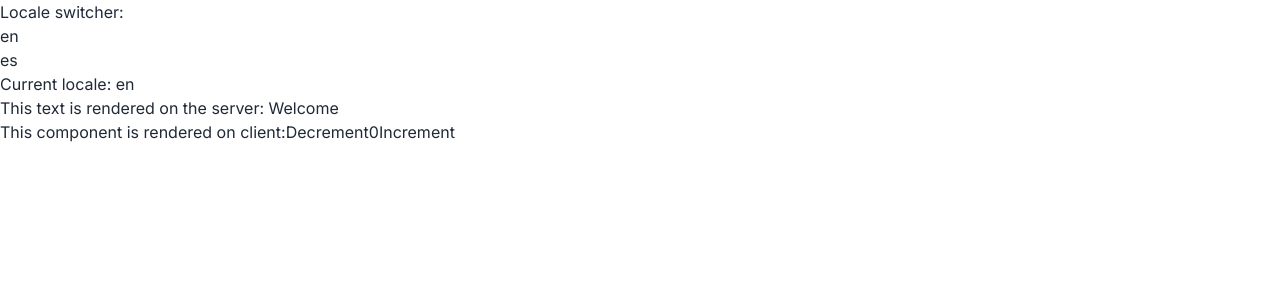
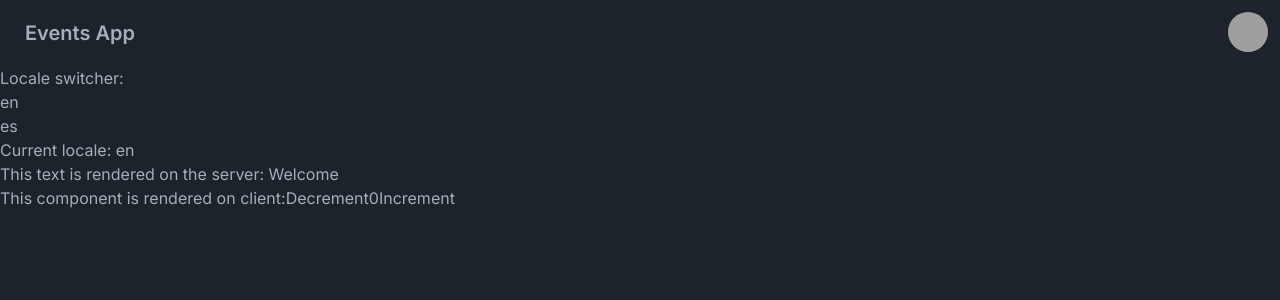
Before and after one commit to mariopicassodev/events-front, a Next.js app: page /en in a window 1280 px wide. Shown: the top 300 px of the page. Built offline with nearby package versions, Linux system fonts and the light colour scheme; grey boxes are pictures that could not be loaded.

Commit message:
OK: SSR navbar and some auth google provider logic

```diff
--- a/dictionaries/en.json
+++ b/dictionaries/en.json
@@ -5,5 +5,13 @@
     "counter": {
         "increment": "Increment",
         "decrement": "Decrement"
+    },
+    "signin": {
+        "username": "Username",
+        "signin": "Sign in"
+    },
+    "navbar": {
+        "logout": "Logout",
+        "myevents": "My events"
     }
 }
--- a/dictionaries/es.json
+++ b/dictionaries/es.json
@@ -5,5 +5,13 @@
     "counter": {
         "increment": "Incrementar",
         "decrement": "Disminuir"
+    },
+    "signin": {
+        "username": "Nombre de usuario",
+        "signin": "Iniciar sesión"
+    },
+    "navbar": {
+        "logout": "Cerrar sesión",
+        "myevents": "Mis eventos"
     }
 }
--- a/package.json
+++ b/package.json
@@ -13,10 +13,13 @@
     "@prisma/client": "^5.18.0",
     "negotiator": "^0.6.3",
     "next": "14.2.5",
+    "next-auth": "^4.24.7",
     "react": "^18",
-    "react-dom": "^18"
+    "react-dom": "^18",
+    "react-hook-form": "^7.52.2"
   },
   "devDependencies": {
+    "@tailwindcss/typography": "^0.5.14",
     "daisyui": "^4.12.10",
     "eslint": "^8",
     "eslint-config-next": "14.2.5",
--- a/src/app/[lang]/layout.js
+++ b/src/app/[lang]/layout.js
@@ -1,6 +1,7 @@
 import { Inter } from "next/font/google";
 import "./globals.css";
 import { i18n } from "../../../i18n-config";
+import Navbar from "@/components/Navbar";
 
 const inter = Inter({ subsets: ["latin"] });
 
@@ -16,7 +17,10 @@ export const metadata = {
 export default function RootLayout({ children, params }) {
     return (
         <html lang={params.lang}>
-            <body className={inter.className}>{children}</body>
+            <body className={inter.className}>
+                <Navbar params={params} />
+                {children}
+            </body>
         </html>
     );
 }
--- a/src/app/[lang]/page.js
+++ b/src/app/[lang]/page.js
@@ -1,4 +1,4 @@
-import { getDictionary } from "../../get-dictionary";
+import { getDictionary } from "@/get-dictionary";
 import Counter from "../../components/counter";
 import LocaleSwitcher from "../../components/locale-switcher";
 
--- /dev/null
+++ b/src/app/api/auth/[...nextauth]/route.js
@@ -0,0 +1,13 @@
+import NextAuth from "next-auth";
+import GoogleProvider from "next-auth/providers/google";
+
+const handler = NextAuth({
+    providers: [
+        GoogleProvider({
+            clientId: process.env.GOOGLE_CLIENT_ID,
+            clientSecret: process.env.GOOGLE_CLIENT_SECRET,
+        }),
+    ],
+});
+
+export {handler as GET, handler as POST};
--- a/src/app/api/register/route.js
+++ /dev/null
@@ -1,5 +0,0 @@
-import { NextResponse } from "next/server";
-
-export function GET(){
-    return NextResponse.json({ message: "Hello World!" });
-}
--- /dev/null
+++ b/src/components/Navbar.js
@@ -0,0 +1,34 @@
+import Link from "next/link";
+import { getDictionary } from "@/get-dictionary";
+
+
+export default async function Navbar({
+    params: { lang },
+}) {
+    const dictionary = await getDictionary(lang);
+    return (
+        <div className="navbar bg-base-100">
+            <div className="flex-1">
+                <a className="btn btn-ghost text-xl">Events App</a>
+            </div>
+            <div className="flex-none">
+
+                <div className="dropdown dropdown-end">
+                    <div tabIndex={0} role="button" className="btn btn-ghost btn-circle avatar">
+                        <div className="w-10 rounded-full">
+                            <img
+                                alt="Tailwind CSS Navbar component"
+                                src="https://img.daisyui.com/images/stock/photo-1534528741775-53994a69daeb.webp" />
+                        </div>
+                    </div>
+                    <ul
+                        tabIndex={0}
+                        className="menu menu-sm dropdown-content bg-base-100 rounded-box z-[1] mt-3 w-52 p-2 shadow">
+                        <li><Link href="/logout">{dictionary.navbar.logout}</Link></li>
+                        <li><Link href="/myevents">{dictionary.navbar.myevents}</Link></li>
+                    </ul>
+                </div>
+            </div>
+        </div>
+    )
+}
--- a/tailwind.config.js
+++ b/tailwind.config.js
@@ -17,5 +17,8 @@ module.exports = {
       },
     },
   },
-  plugins: [daisyui],
+  plugins: [require("@tailwindcss/typography"), require("daisyui")],
+  daisyui: {
+    themes: ["dark"],
+  }
 };
```
Also changed, not shown: src/hooks/useDictionary.js (added, +19 -0 lines), 2 other files (tests, documents, lock files or other folders).
